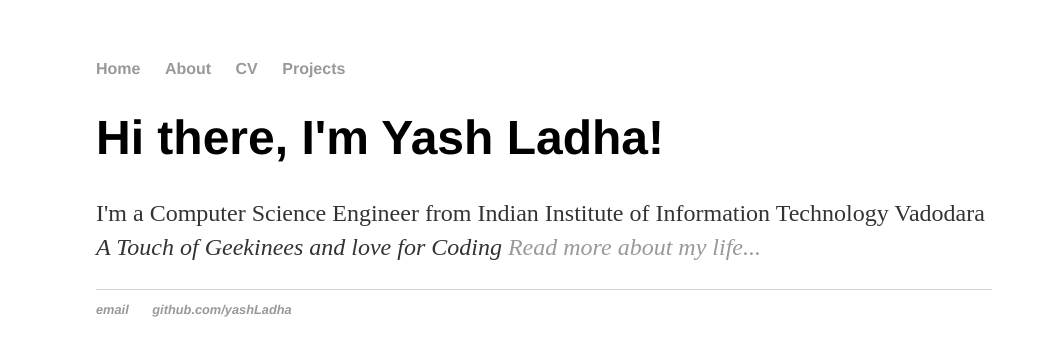
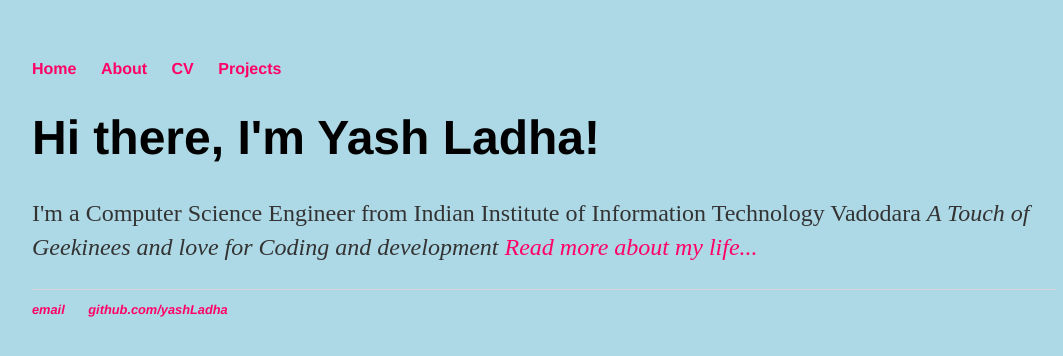
Before and after one commit to chetanya-shrimali/yashLadha.github.io, a Jekyll site: the page built from index.html, in a window 1280 px wide. Shown: the top 356 px of the page, without its empty margins (96-1159 px from the left). Built offline with Jekyll 4.4.1, drawn with Linux system fonts in a browser that asks for light colours.

```diff
--- a/Gemfile
+++ b/Gemfile
@@ -1,3 +1,4 @@
 source 'https://rubygems.org'
 
 gem 'kramdown'
+gem 'jekyll'
--- a/css/main.css
+++ b/css/main.css
@@ -1,6 +1,7 @@
 body {
     margin: 60px auto;
-    width: 70%;
+    width: 80%;
+    background-color: lightblue;
 }
 nav ul, footer ul {
     font-family:'Helvetica', 'Arial', 'Sans-Serif';
@@ -14,7 +15,7 @@ nav ul li, footer ul li {
 }
 a {
     text-decoration: none;
-    color: #999;
+    color: #ff0066;
 }
 a:hover {
     text-decoration: underline;
@@ -41,3 +42,25 @@ ul.posts {
 ul.posts li {
     list-style: none;
 }
+
+.img-circle {
+    border-radius: 50%;
+    height: 175px;
+    width: 175px;
+}
+
+/* Just for learning purpose */
+.parallax {
+    /* The image used */
+    background-image: url('Images/keep-calm-and-try-coding.png');
+
+    /* Set a specific height*/
+    height: 1024px;
+    width: auto;
+
+    /* Create the parallax scrolling effect */
+    background-attachment: fixed;
+    background-position: center;
+    background-repeat: no-repeat;
+    background-size: cover;
+}
--- a/index.html
+++ b/index.html
@@ -4,5 +4,5 @@ title: yashLadha, Coderite
 ---
 <div class="blurb">
   <h1>Hi there, I'm Yash Ladha!</h1>
-  <p>I'm a Computer Science Engineer from Indian Institute of Information Technology Vadodara <em>A Touch of Geekinees and love for Coding <a href="/about">Read more about my life...</a></p>
+  <p>I'm a Computer Science Engineer from Indian Institute of Information Technology Vadodara <em>A Touch of Geekinees and love for Coding and development <a href="/about">Read more about my life...</a></p>
 </div><!-- /.blurb -->
```
Also changed, not shown: about/index.html (+12 -0 lines), css/Images/profile.jpg (added), 2 other files.
